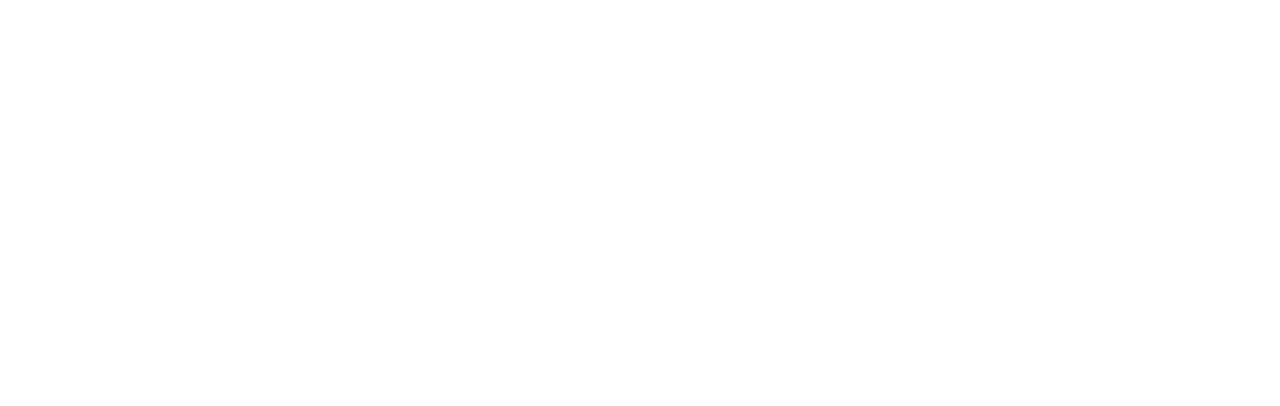
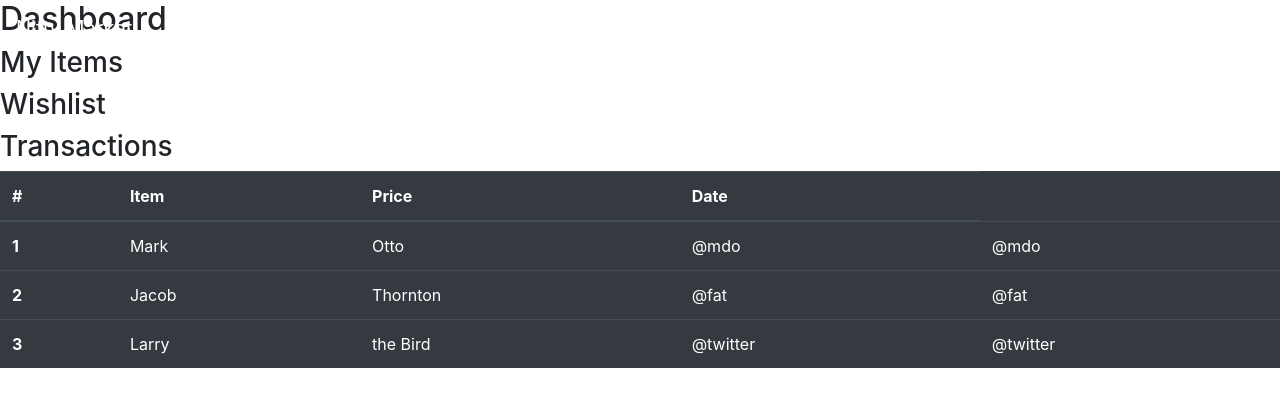
Before and after one commit to nifty-market/Nifty-Market-FE, a React (Create React App) app in the folder nifty-market-app/: page /Dashboard in a window 1280 px wide. Shown: the top 406 px of the page. Built offline with nearby package versions, Linux system fonts and the light colour scheme.

Commit message:
added user Dashboard with washbord componets

```diff
--- a/nifty-market-app/src/App.js
+++ b/nifty-market-app/src/App.js
@@ -1,9 +1,12 @@
 import React from 'react';
 import { BrowserRouter as Router, Route, NavLink } from 'react-router-dom';
-import NavBar from './components/NavBar.js'
-import ItemsList from './components/ItemsList.js'
-import LoginPage from './components/LoginPage.js'
+import NavBar from './components/NavBar.js';
+import ItemsList from './components/ItemsList.js';
+import LoginPage from './components/LoginPage.js';
+import MainPage from './components/MainPage.js';
+import Dashboard from './components/Dashboard.js';
 
+import 'bootstrap/dist/css/bootstrap.min.css';
 import './App.css';
 
 function App() {
@@ -11,8 +14,9 @@
     <Router>
       <div className="App">
         <Route path="/" component={NavBar} />
-        <Route path="/LoginPage" component={LoginPage} />
-        <Route path="/Market" component={ItemsList} />
+        <Route exact path="/Market" component={ItemsList} />
+        <Route exact path="/LoginPage" component={LoginPage} />
+        <Route exact path="/Dashboard" component={Dashboard} />
       </div>
     </Router>
   );
--- /dev/null
+++ b/nifty-market-app/src/components/Dashboard.js
@@ -0,0 +1,19 @@
+import React from 'react';
+import Transactions from './dashboard-components/Transactions.js'
+
+class Dashboard extends React.Component {
+	render() {
+		return(
+			<div className="dashboard-page">
+				<h2 className="dashboard-title">Dashboard</h2>
+				<div className="dashboard">
+					<h3>My Items</h3>
+					<h3>Wishlist</h3>
+					<Transactions />
+				</div>
+			</div>
+		);
+	}
+}
+
+export default Dashboard;
--- /dev/null
+++ b/nifty-market-app/src/components/dashboard-components/Transactions.js
@@ -0,0 +1,47 @@
+import React from 'react';
+import { Table } from 'reactstrap';
+
+class Transactions extends React.Component {
+	render() {
+		return(
+			<div className="transactions" >
+				<h3>Transactions</h3>
+				<Table dark>
+	        <thead>
+	          <tr>
+	            <th>#</th>
+	            <th>Item</th>
+	            <th>Price</th>
+	            <th>Date</th>
+	          </tr>
+	        </thead>
+	        <tbody>
+	          <tr>
+	            <th scope="row">1</th>
+	            <td>Mark</td>
+	            <td>Otto</td>
+	            <td>@mdo</td>
+	            <td>@mdo</td>
+	          </tr>
+	          <tr>
+	            <th scope="row">2</th>
+	            <td>Jacob</td>
+	            <td>Thornton</td>
+	            <td>@fat</td>
+	            <td>@fat</td>
+	          </tr>
+	          <tr>
+	            <th scope="row">3</th>
+	            <td>Larry</td>
+	            <td>the Bird</td>
+	            <td>@twitter</td>
+	            <td>@twitter</td>
+	          </tr>
+	        </tbody>
+	      </Table>
+	    </div>
+		);
+	}
+}
+
+export default Transactions;
--- a/nifty-market-app/src/index.js
+++ b/nifty-market-app/src/index.js
@@ -6,7 +6,6 @@
 
 import rootReducer from './reducers';
 import App from './App';
-import 'bootstrap/dist/css/bootstrap.min.css';
 
 import './index.css';
 
```
Also changed, not shown: nifty-market-app/src/components/dashboard-components/MyItems.js (added, +11 -0 lines), nifty-market-app/src/components/dashboard-components/Wishlist.js (added, +11 -0 lines).
